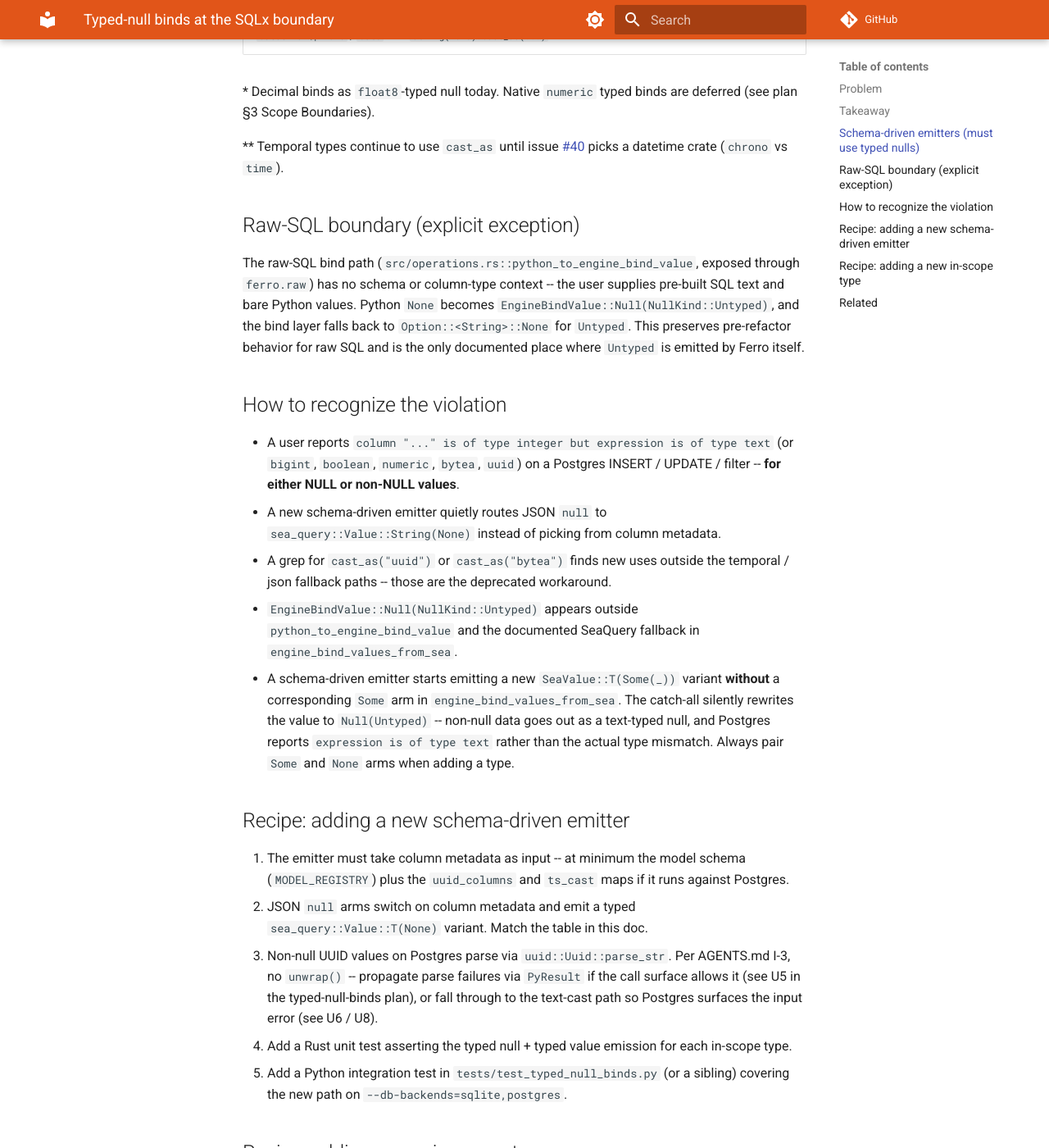
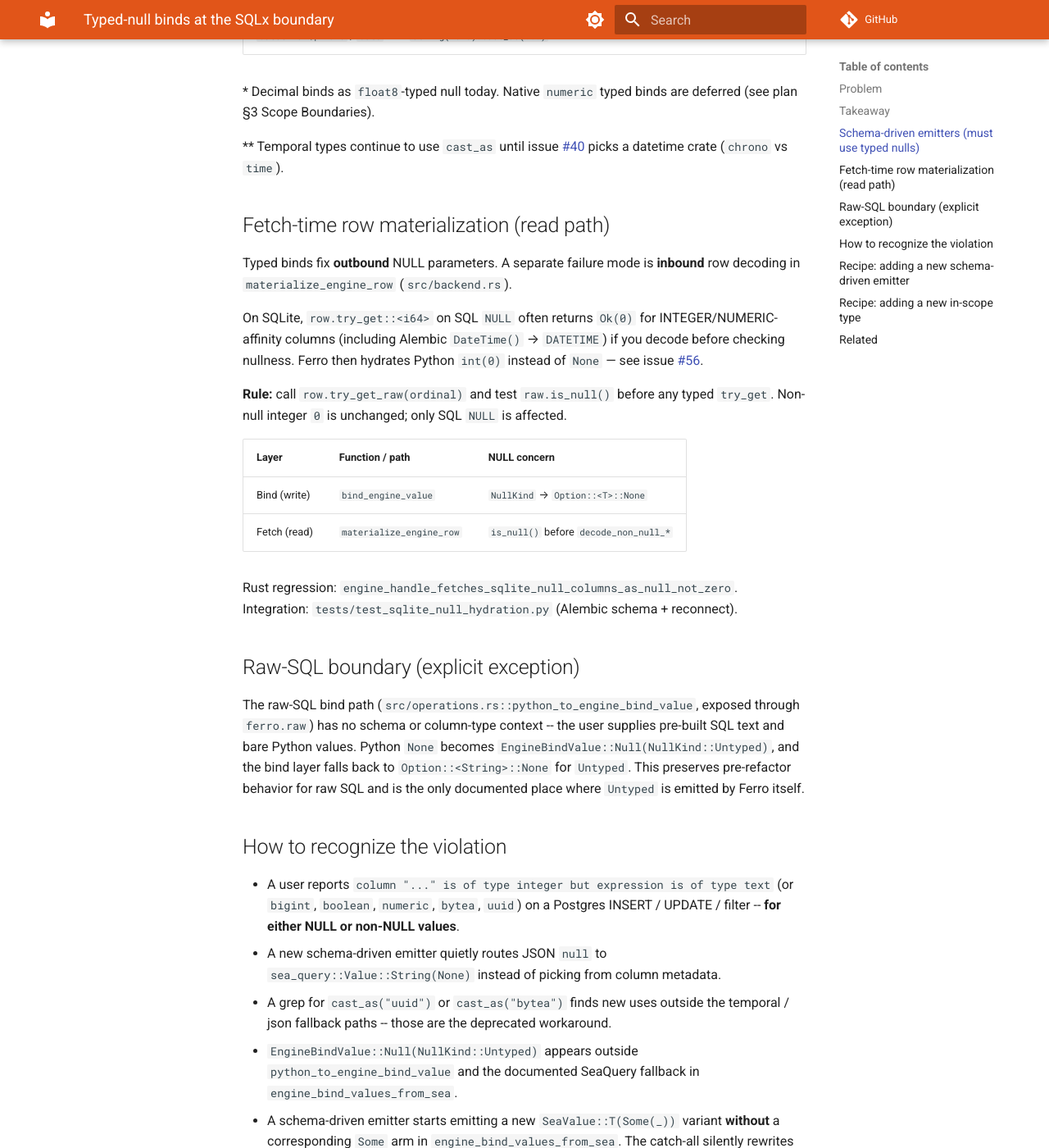
Before and after one commit to syn54x/ferro-orm, an MkDocs documentation site: the page built from docs/solutions/patterns/typed-null-binds.md, in a window 1280 px wide and 1400 px high, scrolled down 2334 px. Shown: the whole window at 82% size. Built offline with MkDocs 1.6.1 and Material for MkDocs 9.7.7, drawn with Linux system fonts in a browser that asks for light colours; comment, search, counter and statistics services are not loaded; some of the changed text lies outside the part shown.

Commit message:
fix(sqlite): hydrate SQL NULL as None instead of int 0 (#57)
## Description

Fixes #56: on SQLite, optional `datetime | None` columns that are `NULL`
in the database were hydrated as Python `int(0)` after a new connection
(e.g. `ferro.reset_engine()`, new CLI process), breaking filters like
`archived_at is None`. Same-session reads after `create()` were fine
because the identity map returned the in-memory instance.

Root cause: `materialize_engine_row` tried `try_get::<i64>` before
checking SQL `NULL`. SQLite/sqlx often coerces `NULL` in
INTEGER/NUMERIC-affinity columns (including Alembic `DATETIME`) to `0`.

## Changes

- Check `ValueRef::is_null()` before typed row decode in
`materialize_engine_row` (`src/backend.rs`)
- Add Rust regression tests for NULL columns and non-null integer `0`
- Add integration test reproducing Alembic-created schema + reconnect
(`tests/test_sqlite_null_hydration.py`)
- Add `aiosqlite` and `greenlet` to `dev` and `ci-test` so the
integration test runs in CI (not skipped)

## Bridge and Schema Impact

- [ ] No Rust/Python bridge changes
- [ ] Python model/schema changed
- [x] Rust core or SQL generation changed
- [ ] `src/ferro/_core.pyi` updated (if needed)
- [x] Integration test added first for new behavior

## Migration / Breaking Changes

- [x] No breaking changes
- [ ] Breaking changes included (details below)

## Documentation and Changelog

- [x] No docs update needed
- [ ] Docs updated (README/docs/inline docs)
- [ ] Changelog entry needed

## Related Issues

Closes #56

Made with [Cursor](https://cursor.com)

---------

Co-authored-by: Cursor <cursoragent@cursor.com>

```diff
--- a/docs/solutions/patterns/typed-null-binds.md
+++ b/docs/solutions/patterns/typed-null-binds.md
@@ -1,13 +1,14 @@
 ---
 title: Typed-null binds at the SQLx boundary
 type: pattern
-tags: [convention, invariant, bridge, ffi, rust, sea-query, sqlx, postgres]
+tags: [convention, invariant, bridge, ffi, rust, sea-query, sqlx, postgres, sqlite]
 related_files:
   - src/backend.rs
   - src/operations.rs
   - src/query.rs
   - tests/test_typed_null_binds.py
-related_issues: [38, 40]
+  - tests/test_sqlite_null_hydration.py
+related_issues: [38, 40, 56]
 related_prs: []
 captured: 2026-04-29
 ---
@@ -92,6 +93,27 @@ are deferred (see plan §3 Scope Boundaries).
 \*\* Temporal types continue to use `cast_as` until issue [#40] picks a
    datetime crate (`chrono` vs `time`).
 
+## Fetch-time row materialization (read path)
+
+Typed binds fix **outbound** NULL parameters. A separate failure mode is
+**inbound** row decoding in `materialize_engine_row` (`src/backend.rs`).
+
+On SQLite, `row.try_get::<i64>` on SQL `NULL` often returns `Ok(0)` for
+INTEGER/NUMERIC-affinity columns (including Alembic `DateTime()` → `DATETIME`)
+if you decode before checking nullness. Ferro then hydrates Python `int(0)`
+instead of `None` — see issue [#56].
+
+**Rule:** call `row.try_get_raw(ordinal)` and test `raw.is_null()` before any
+typed `try_get`. Non-null integer `0` is unchanged; only SQL `NULL` is affected.
+
+| Layer            | Function / path              | NULL concern                          |
+|------------------|------------------------------|---------------------------------------|
+| Bind (write)     | `bind_engine_value`          | `NullKind` → `Option::<T>::None`      |
+| Fetch (read)     | `materialize_engine_row`     | `is_null()` before `decode_non_null_*`|
+
+Rust regression: `engine_handle_fetches_sqlite_null_columns_as_null_not_zero`.
+Integration: `tests/test_sqlite_null_hydration.py` (Alembic schema + reconnect).
+
 ## Raw-SQL boundary (explicit exception)
 
 The raw-SQL bind path (`src/operations.rs::python_to_engine_bind_value`,
@@ -120,6 +142,9 @@ Ferro itself.
   to `Null(Untyped)` -- non-null data goes out as a text-typed null, and
   Postgres reports `expression is of type text` rather than the actual
   type mismatch. Always pair `Some` and `None` arms when adding a type.
+- On SQLite, optional fields are `NULL` in the DB but Python sees `int(0)`
+  after reconnect — check `materialize_engine_row`, not bind typing alone
+  ([#56]).
 
 ## Recipe: adding a new schema-driven emitter
 
@@ -164,8 +189,11 @@ Ferro itself.
 - AGENTS.md I-3: no `unwrap()` across the FFI boundary.
 - `docs/plans/2026-04-29-001-typed-null-binds-plan.md`: the implementation
   plan with the unit-by-unit breakdown.
+- `docs/solutions/issues/sqlite-null-hydrates-as-int-zero.md`: fetch-time
+  NULL → `int(0)` on SQLite (issue [#56]).
 - Issue [#38]: the original bug report.
 - Issue [#40]: temporal typed binds (deferred follow-up).
 
 [#38]: https://github.com/syn54x/ferro-orm/issues/38
 [#40]: https://github.com/syn54x/ferro-orm/issues/40
+[#56]: https://github.com/syn54x/ferro-orm/issues/56
--- a/pyproject.toml
+++ b/pyproject.toml
@@ -43,6 +43,8 @@ ci-test = [
     "pytest-cov>=7.0.0",
     "pytest-examples>=0.0.18",
     "pytest-postgresql>=8.0.0",
+    "aiosqlite>=0.22.1",
+    "greenlet>=3.3.1",
 ]
 docs = [
     "mkdocs-material>=9.5.0",
@@ -74,6 +76,8 @@ dev = [
     "psycopg[binary]>=3.3.3",
     "pytest-postgresql>=8.0.0",
     "pytest-xdist>=3.8.0",
+    "aiosqlite>=0.22.1",
+    "greenlet>=3.3.1",
 ]
 
 [tool.pytest.ini_options]
```
Also changed, not shown: docs/solutions/issues/sqlite-null-hydrates-as-int-zero.md (added, +92 -0 lines), docs/solutions/patterns/shadow-fk-columns.md (+3 -1 lines), 3 other files.
